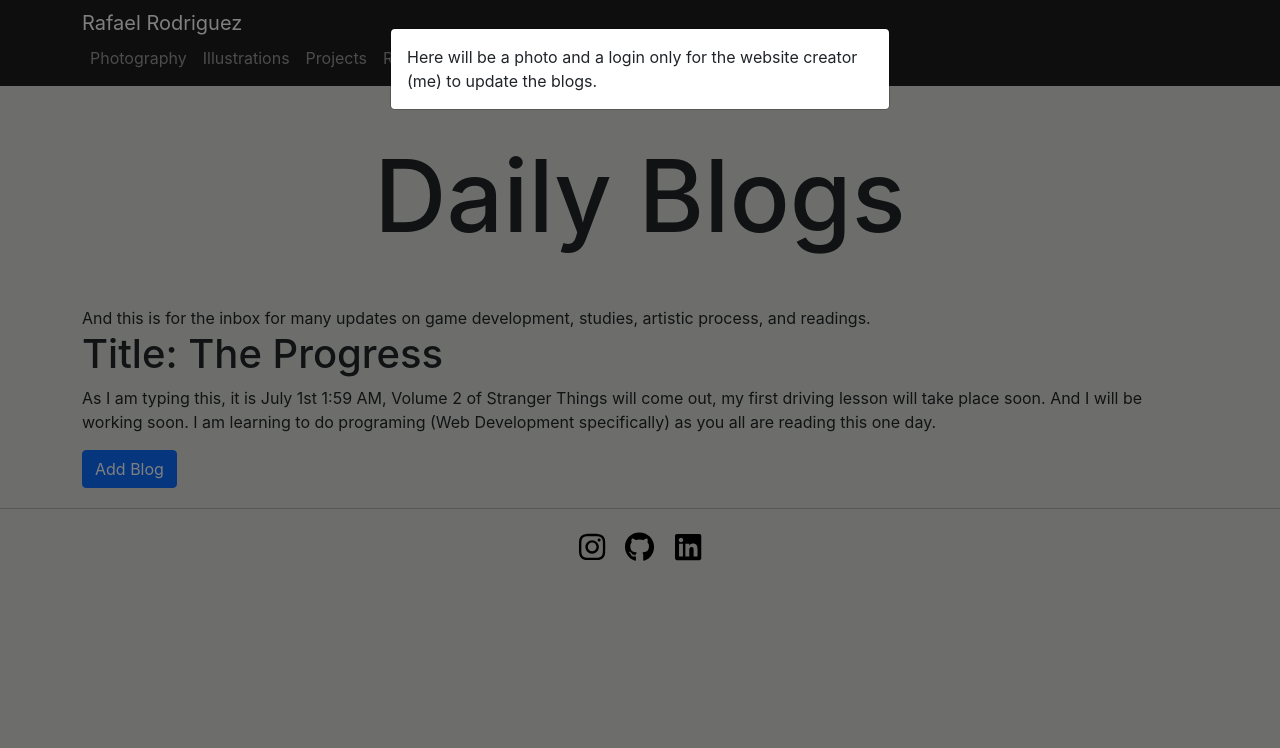
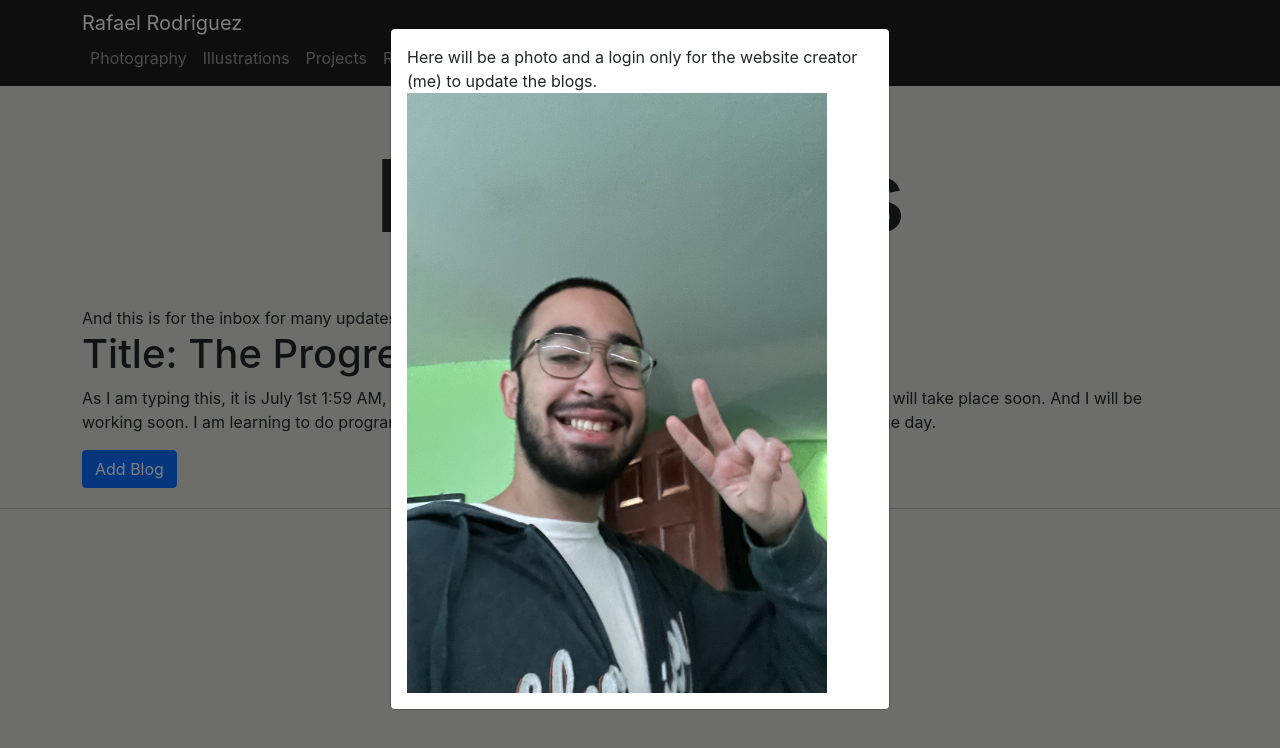
Before and after one commit to RRodriguez26/website, a React (Create React App) app: page /blogs in a window 1280 px wide. Both pictures are taken after a click on the button "Add Blog". Shown: the top 748 px of the page. Built offline with nearby package versions, Linux system fonts and the light colour scheme.

Commit message:
Add image of myself into modal

```diff
--- a/src/Pages/Blogs.js
+++ b/src/Pages/Blogs.js
@@ -1,5 +1,7 @@
 import React, { useState } from "react";
 import { Container, Button, Modal, ModalHeader, ModalBody, ModalFooter} from "reactstrap";
+import rafPhoto from '../images/me.jpg'
+import "../styles/blogs.css"
 const Blogs = () => {
 
     // Modal open state
@@ -28,6 +30,10 @@ const Blogs = () => {
                modalTransition={{ timeout: 200 }}>
           <ModalBody>
             Here will be a photo and a login only for the website creator (me) to update the blogs.
+            <img
+            className="self_photo"
+            src={rafPhoto}
+            alt="no image"/>
           </ModalBody>
         </Modal>
         </Container>
--- /dev/null
+++ b/src/styles/blogs.css
@@ -0,0 +1,4 @@
+.self_photo {
+    height: 600px;
+    width: 420px;
+}
```
Also changed, not shown: src/images/me.jpg (added).
